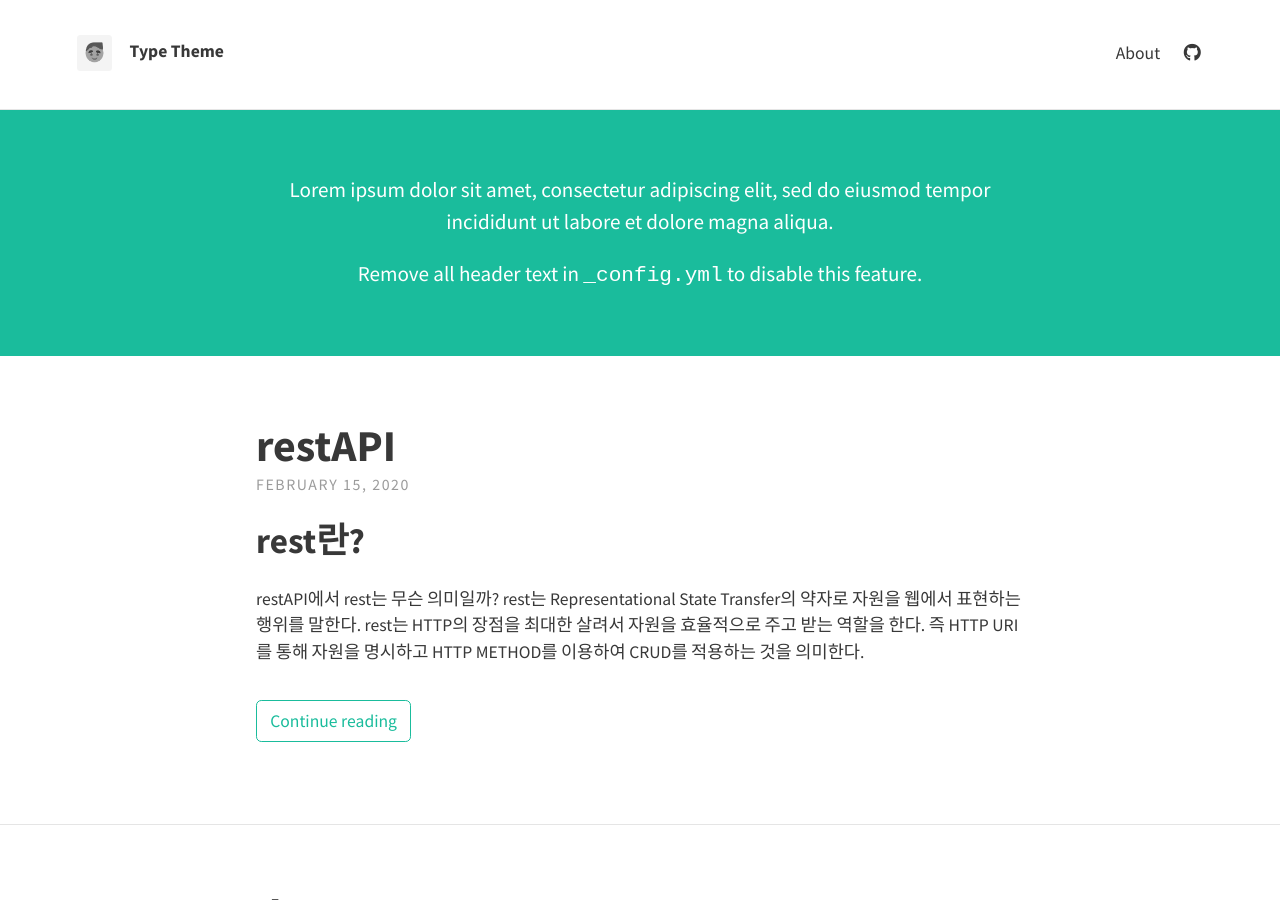
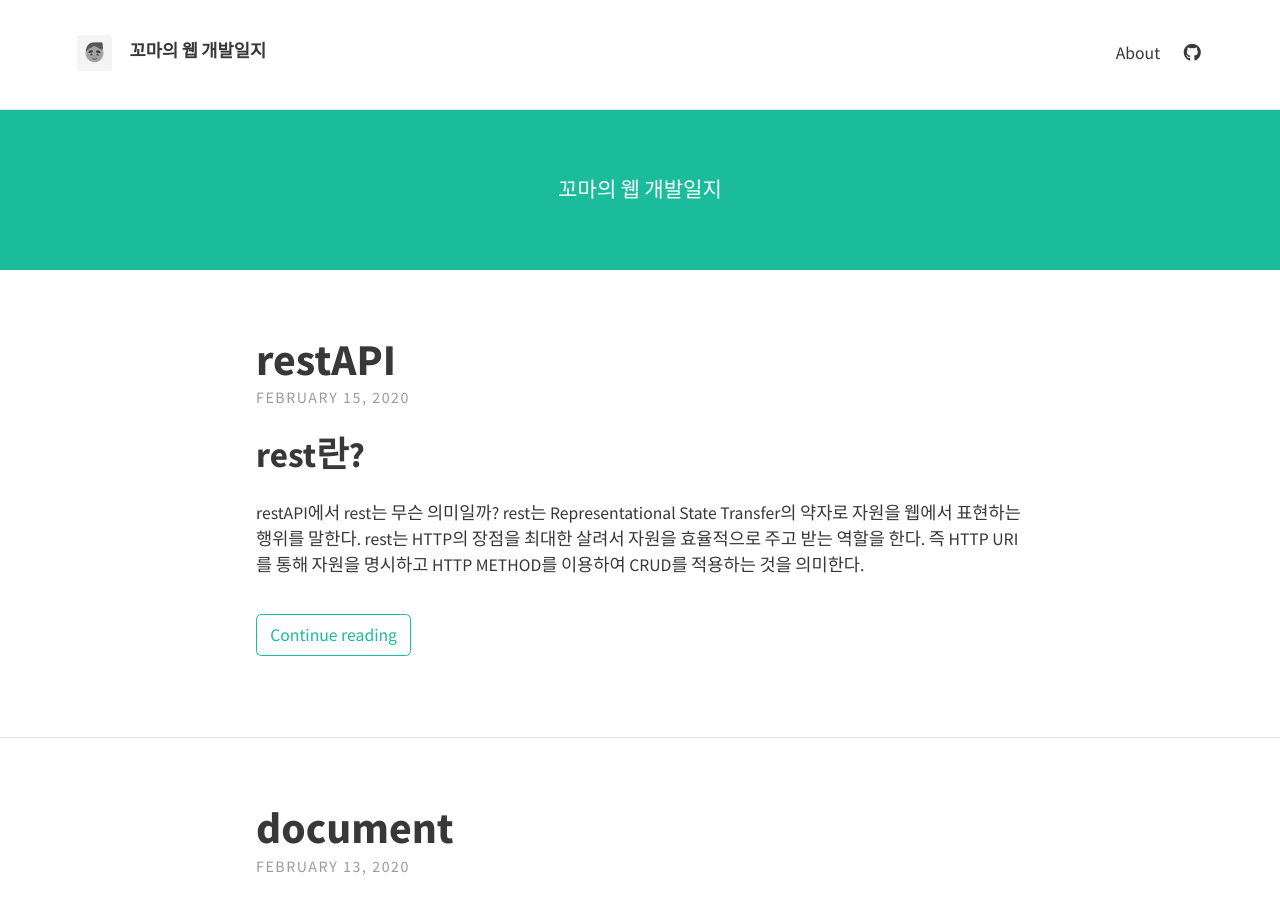
Before and after one commit to peanut2016/peanut2016.github.io, a Jekyll site: the page built from index.html, in a window 1280 px wide and 900 px high. Built offline with Jekyll 4.4.1, drawn with Linux system fonts in a browser that asks for light colours; nearby versions of some CDN libraries; the list of posts is cut into pages by our own code.

Commit message:
대문수정1

```diff
--- a/_config.yml
+++ b/_config.yml
@@ -5,7 +5,7 @@ url: "https://peanut2016.github.io/"
 # THEME-SPECIFIC CONFIGURATION
 theme_settings:
   # Meta
-  title: Type Theme
+  title: 꼬마의 웹 개발일지
   avatar: assets/img/avatar.png
   favicon: assets/favicon.ico
   gravatar: # Email MD5 hash
@@ -13,9 +13,7 @@ theme_settings:
 
   # Header and footer text
   header_text: >
-     <p>Lorem ipsum dolor sit amet, consectetur adipiscing elit, sed do eiusmod tempor incididunt ut labore et dolore magna aliqua.</p>
-
-     <p>Remove all header text in <code>_config.yml</code> to disable this feature.</p>
+     <p>꼬마의 웹 개발일지</p>
   header_text_feature_image:
   footer_text: >
    Powered by <a href="https://jekyllrb.com/">Jekyll</a> with <a href="https://github.com/rohanchandra/type-theme">Type Theme</a>
```
